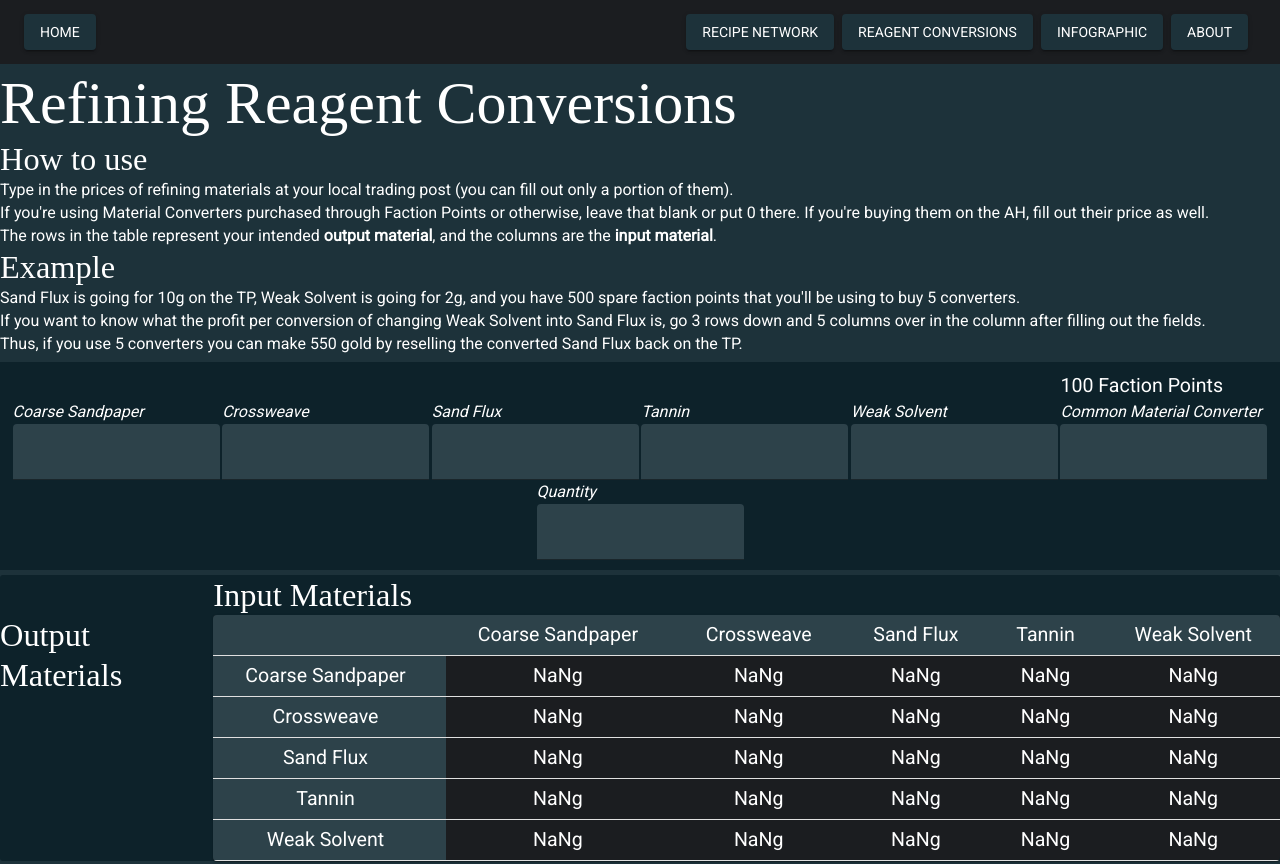
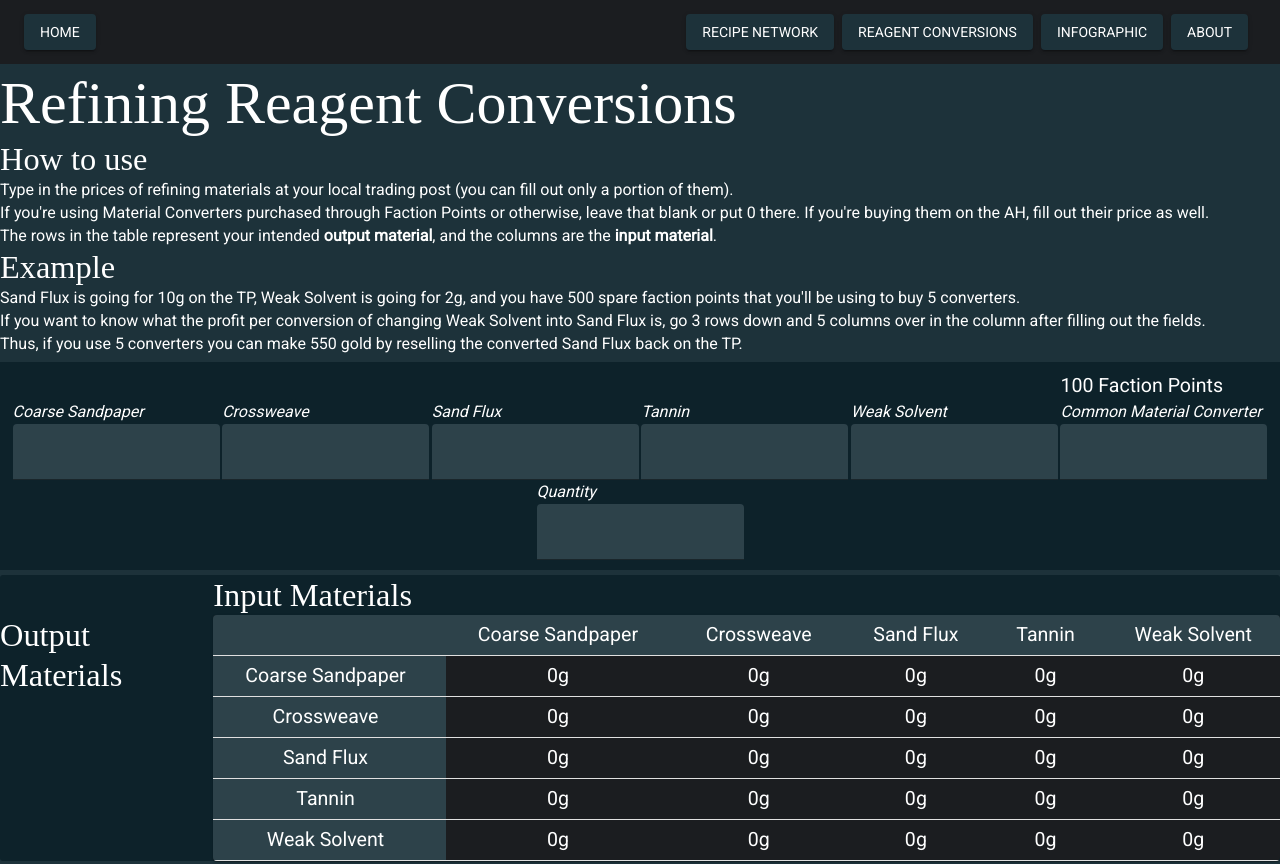
Before and after one commit to meissnereric/BraveNW, a React (Create React App) app: page /arbitrage in a window 1280 px wide. Built offline with nearby package versions, Linux system fonts and the light colour scheme.

Commit message:
Change default Arbitrage table to 0 not NaN.

```diff
--- a/src/Components/Arbitrage.tsx
+++ b/src/Components/Arbitrage.tsx
@@ -73,33 +73,33 @@ const useStyles = makeStyles((theme: Theme) => ({
 
 var initValues = {
     'tier1': {
-        'sandpaper': ["Coarse Sandpaper", NaN],
-        'weave': ["Crossweave", NaN],
-        'flux': ["Sand Flux", NaN],
-        'tannin': ["Tannin", NaN],
-        'solvent': ["Weak Solvent", NaN],
+        'sandpaper': ["Coarse Sandpaper", 0.],
+        'weave': ["Crossweave", 0.],
+        'flux': ["Sand Flux", 0.],
+        'tannin': ["Tannin", 0.],
+        'solvent': ["Weak Solvent", 0.],
         'converter': ["Common Material Converter", {
             'gold': 0,
             'factionPoints': 100
         }]
     },
     'tier2': {
-        'sandpaper': ["Coarse Sandpaper", NaN],
-        'weave': ["Crossweave", NaN],
-        'flux': ["Sand Flux", NaN],
-        'tannin': ["Tannin", NaN],
-        'solvent': ["Weak Solvent", NaN],
+        'sandpaper': ["Coarse Sandpaper", 0.],
+        'weave': ["Crossweave", 0.],
+        'flux': ["Sand Flux", 0.],
+        'tannin': ["Tannin", 0.],
+        'solvent': ["Weak Solvent", 0.],
         'converter': ["Uncommon Material Converter", {
             'gold': 0,
             'factionPoints': 100
         }]
     },
     'tier3': {
-        'sandpaper': ["Coarse Sandpaper", NaN],
-        'weave': ["Crossweave", NaN],
-        'flux': ["Sand Flux", NaN],
-        'tannin': ["Tannin", NaN],
-        'solvent': ["Weak Solvent", NaN],
+        'sandpaper': ["Coarse Sandpaper", 0.],
+        'weave': ["Crossweave", 0.],
+        'flux': ["Sand Flux", 0.],
+        'tannin': ["Tannin", 0.],
+        'solvent': ["Weak Solvent", 0.],
         'converter': ["Rare Material Converter", {
             'gold': 0,
             'factionPoints': 100
@@ -117,7 +117,13 @@ export default function Arbitrage(props) {
     const [quantity, setQuantity] = React.useState(1);
     // rows = [{}]
 
-    const handleQuantityChange =  (event: React.ChangeEvent<HTMLInputElement>) => {setQuantity(parseInt(event.target.value))}
+    const handleQuantityChange =  (event: React.ChangeEvent<HTMLInputElement>) => {
+        var quantity = parseInt(event.target.value)
+        if (isNaN(quantity)) {
+            quantity = 1
+        }
+        setQuantity(quantity)
+    }
 
     const handleReagentCostChanges = (event: React.ChangeEvent<HTMLInputElement>) => {
         var value = event.target.value.toLowerCase()
```
